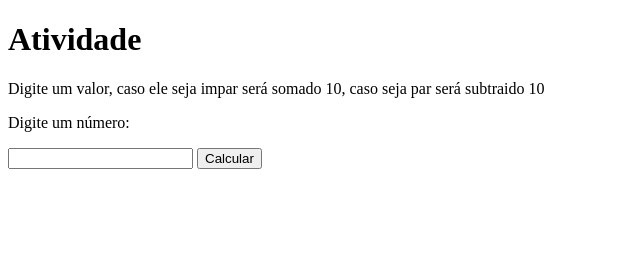
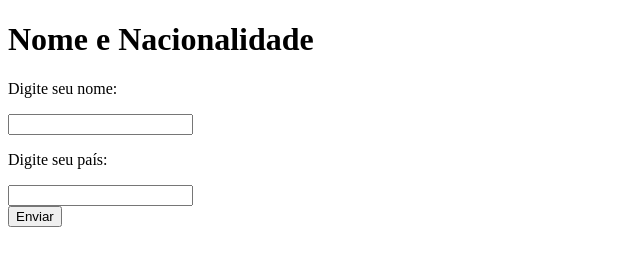
Before and after one commit to annybelle/bellinha, a plain HTML site: page index.html in a window 1280 px wide. Shown: the whole page, without its empty margins (0-640 px from the left). Drawn offline with Linux system fonts and the light colour scheme.

Commit message:
Update index.html

```diff
--- a/index.html
+++ b/index.html
@@ -1,30 +1,37 @@
 <!DOCTYPE html>
-<html lang="pt">
+<html lang="pt-br">
 <head>
     <meta charset="UTF-8">
-   <title>Impar e par</title>
+    <meta name="viewport" content="width=device-width, initial-scale=1.0">
+    <title>Nome e Nacionalidade</title>
 </head>
 <body>
-  <h1>Atividade</h1>
-  <p>Digite um valor, caso ele seja impar será somado 10, caso seja par será subtraido 10</p>
-<p>Digite um número:</p>
-<input type="text" id="numero">
-<button onclick="calcular()">Calcular</button>
+    <h1>Nome e Nacionalidade</h1>
+
+    <p>Digite seu nome:</p>
+    <input type="text" id="nome">
+    <br>
+
+    <p>Digite seu país:</p>
+    <input type="text" id="pais">
+    <br>
+
+    <button onclick="calcular()">Enviar</button>
+
     <p id="resultado"></p>
-</body>
+
     <script>
         function calcular() {
-    var valor = document.getElementById('numero').value;
-    valor = parseInt(valor);
+            var nome = document.getElementById('nome').value.trim();
+            var pais = document.getElementById('pais').value.trim().toLowerCase();
+            var resultadoDiv = document.getElementById('resultado');
 
-    if (valor) {
-      var resultado;
-        if (valor % 2 === 0) {
-            resultado = valor - 10;
+            if (nome && pais) {
+                if (pais === 'brasil' || pais === 'brazil') {
+                    resultadoDiv.textContent = "Seu nome é: " + nome + " e você é brasileiro(a).";
                 } else {
-            resultado = valor + 10;
+                    resultadoDiv.textContent = "Seu nome é: " + nome + " e você é estrangeiro(a).";
                 }
-        document.getElementById('resultado').textContent = "O resultado é: " + resultado;
             }
         }
     </script>
```
Lines whose indentation alone changed are shown as unchanged.
